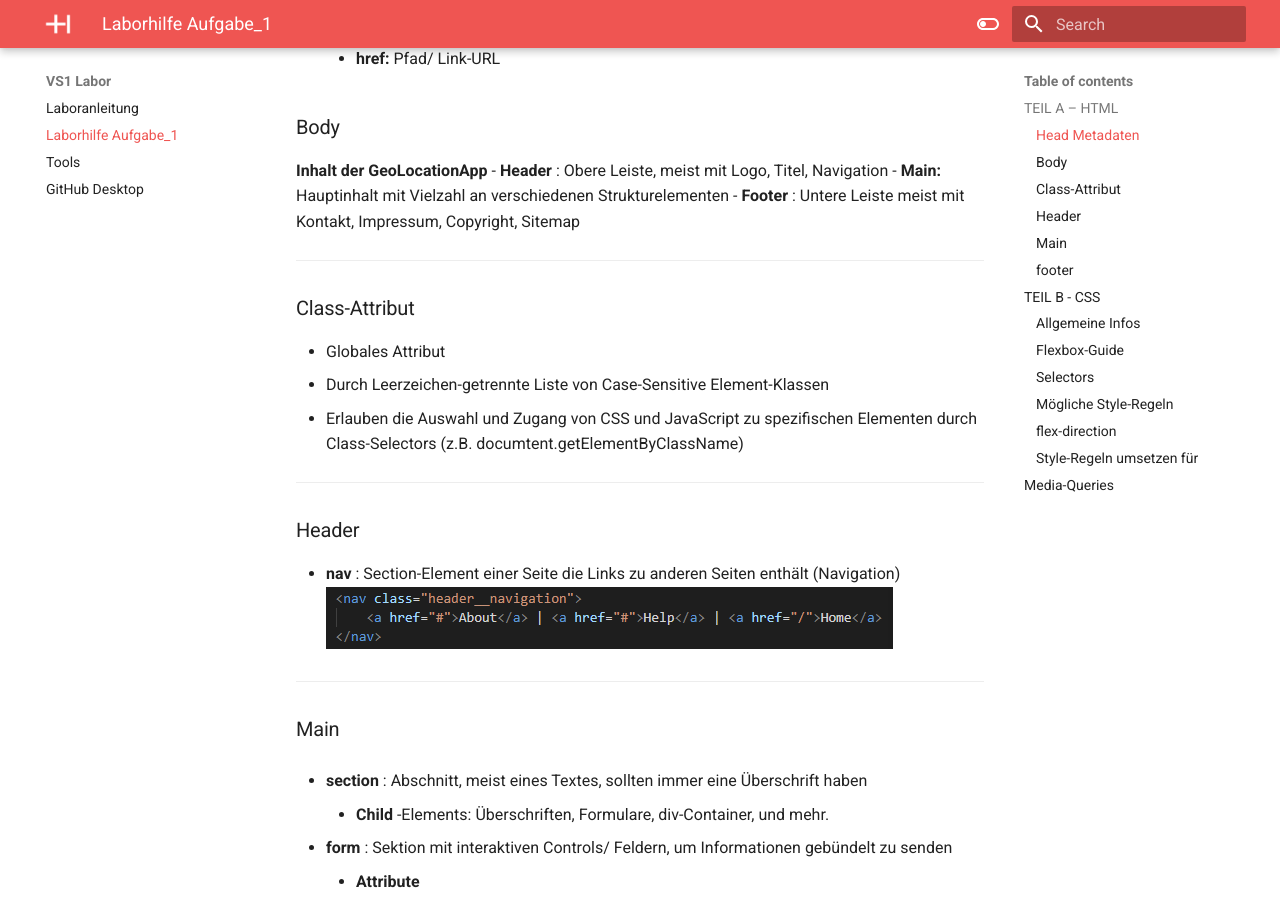
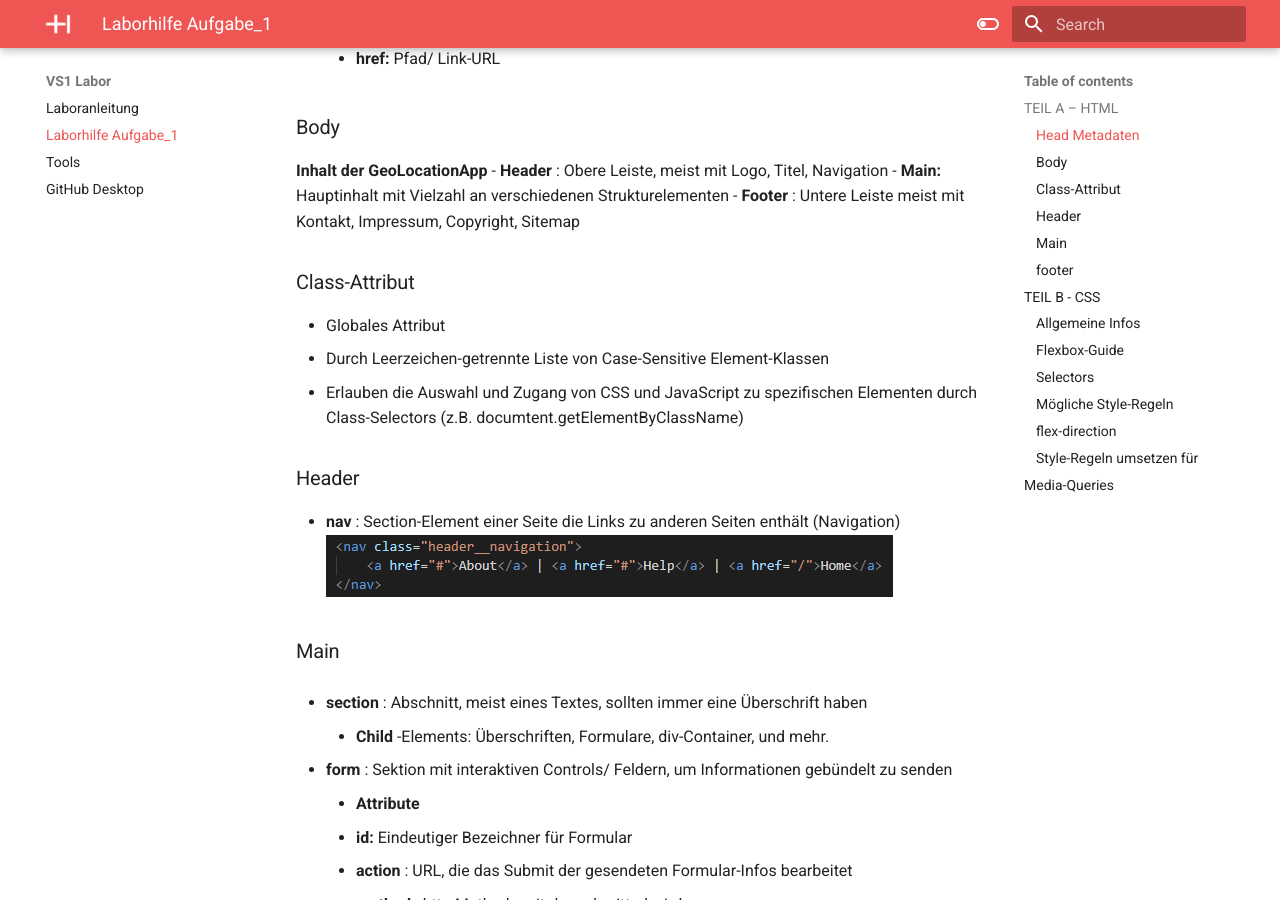
Before and after one commit to vs1lab/vs1lab_docs, an MkDocs documentation site: the page built from docs/Laborhilfe.md, in a window 1280 px wide and 900 px high, scrolled down 1360 px. Built offline with MkDocs 1.6.1 and Material for MkDocs 9.7.7, drawn with Linux system fonts in a browser that asks for light colours.

```diff
--- a/docs/Laborhilfe.md
+++ b/docs/Laborhilfe.md
@@ -22,16 +22,16 @@
   - **Header** : Obere Leiste, meist mit Logo, Titel, Navigation
   - **Main:** Hauptinhalt mit Vielzahl an verschiedenen Strukturelementen
   - **Footer** : Untere Leiste meist mit Kontakt, Impressum, Copyright, Sitemap
-  _________
+
 ### Class-Attribut
   - Globales Attribut
   - Durch Leerzeichen-getrennte Liste von Case-Sensitive Element-Klassen
   - Erlauben die Auswahl und Zugang von CSS und JavaScript zu spezifischen Elementen durch Class-Selectors (z.B. documtent.getElementByClassName)
-  _________
+
 ### Header
   - **nav** : Section-Element einer Seite die Links zu anderen Seiten enthält (Navigation)
   ![](img/Header_Nav.png)
-  _________
+
 
 ### Main
   - **section** : Abschnitt, meist eines Textes, sollten immer eine Überschrift haben
@@ -103,14 +103,14 @@
 - CSS-Template enthält Regelmengen für Klassen/ Classes „.row" und „.col-x"
 
 - Erstellte HTML Struktur-Elemente von TEIL A entsprechend als Zeile/ Spalte kennzeichnen, durch hinzufügen von jeweiligen class name
-  ____
+
 **Mögliche Aufteilung**
 
 - .col-x =\> 1/4 of main box for tagging (left box)
 - .col-x =\> 3/4 of main box for discovery (right box)
 - .col-x =\> 1/3 of right box for taglist (left box of discovery)
 - .col-x =\> 2/3 of right box for map image (right box of discovery)
-  ____
+
 ### Flexbox-Guide
 [https://css-tricks.com/snippets/css/a-guide-to-flexbox/](https://css-tricks.com/snippets/css/a-guide-to-flexbox/)
 
@@ -119,7 +119,7 @@
 - Style-Regeln wirken der Reihenfolge nach in der sie definiert werden
 
 ![](img/CSS_Selector%20Syntax.png)
-  ____
+
 ### Selectors
 
 **Beispiele**
@@ -144,7 +144,7 @@ h2 würde sich auf alle h2-Elemente beziehen
   - Aber Farbe soll unterschiedlich sein abhängig von Klasse
 
 ![](img/Selector_Example.png)
-  ____
+
 ### Mögliche Style-Regeln
 **Other HTML elements you have to style**
 - Überschriften h1-h8
@@ -184,13 +184,12 @@ h2 würde sich auf alle h2-Elemente beziehen
 
 [https://developer.mozilla.org/en-US/docs/Web/CSS/align-items?retiredLocale=de](https://developer.mozilla.org/en-US/docs/Web/CSS/align-items?retiredLocale=de)
 
-  ____
+
 ### flex-direction
 
 - Gibt an, wie die Items innerhalb eines Flex-Containers angeordnet werden (axis/ direction)
 - [**https://developer.mozilla.org/en-US/docs/Web/CSS/flex-direction**](https://developer.mozilla.org/en-US/docs/Web/CSS/flex-direction)
 - Media-Queries: Sollte bei Handy-Bildschirmen z.B. column sein mit width = 100%, damit die Elemente untereinander rutschen
-  ____
 
 ### Style-Regeln umsetzen für
 
@@ -200,7 +199,7 @@ h2 würde sich auf alle h2-Elemente beziehen
 - Discovery-Component
 - Footer-Component
 - Media Queries
-____
+
 
 ## Media-Queries
 
```
